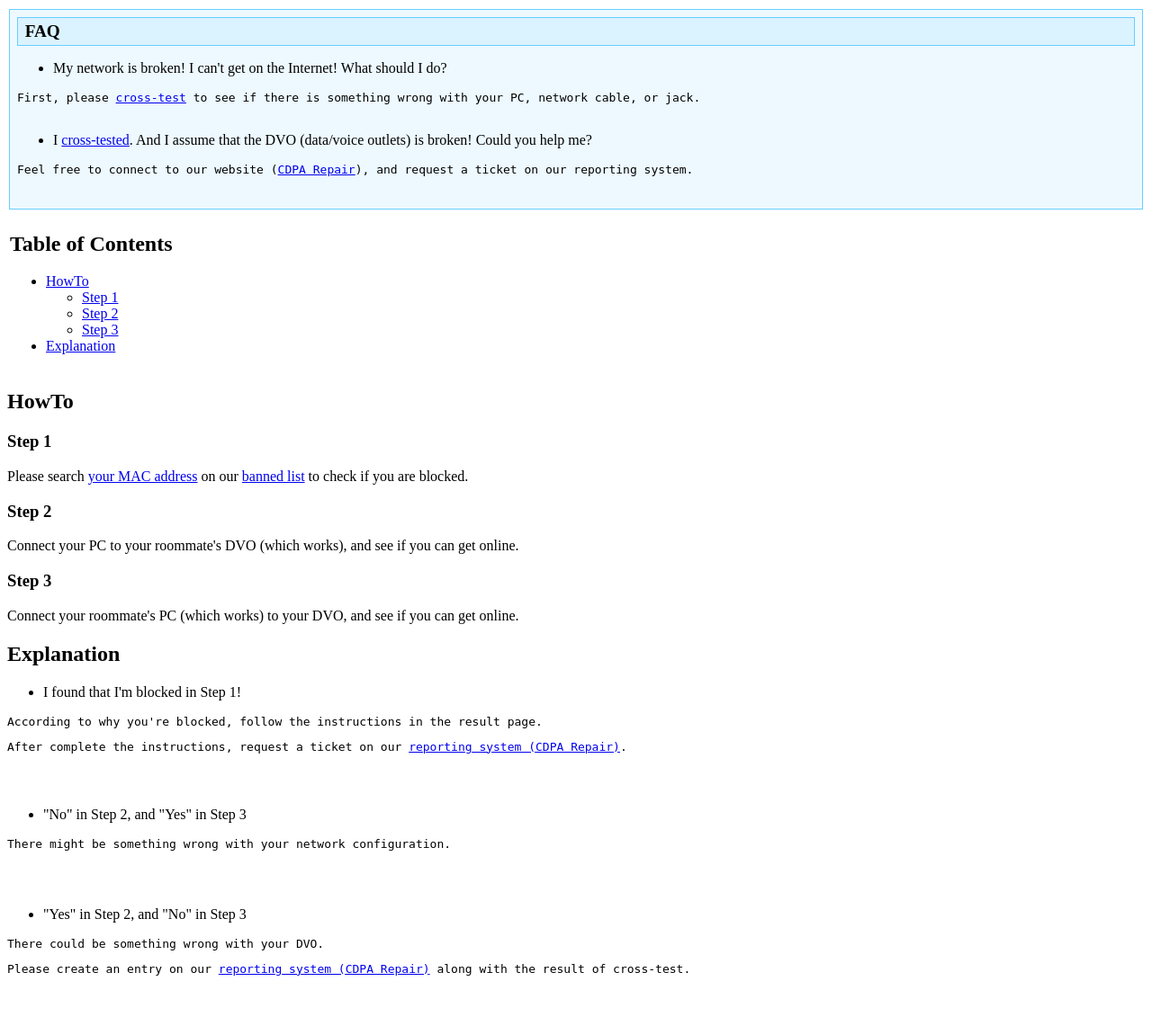
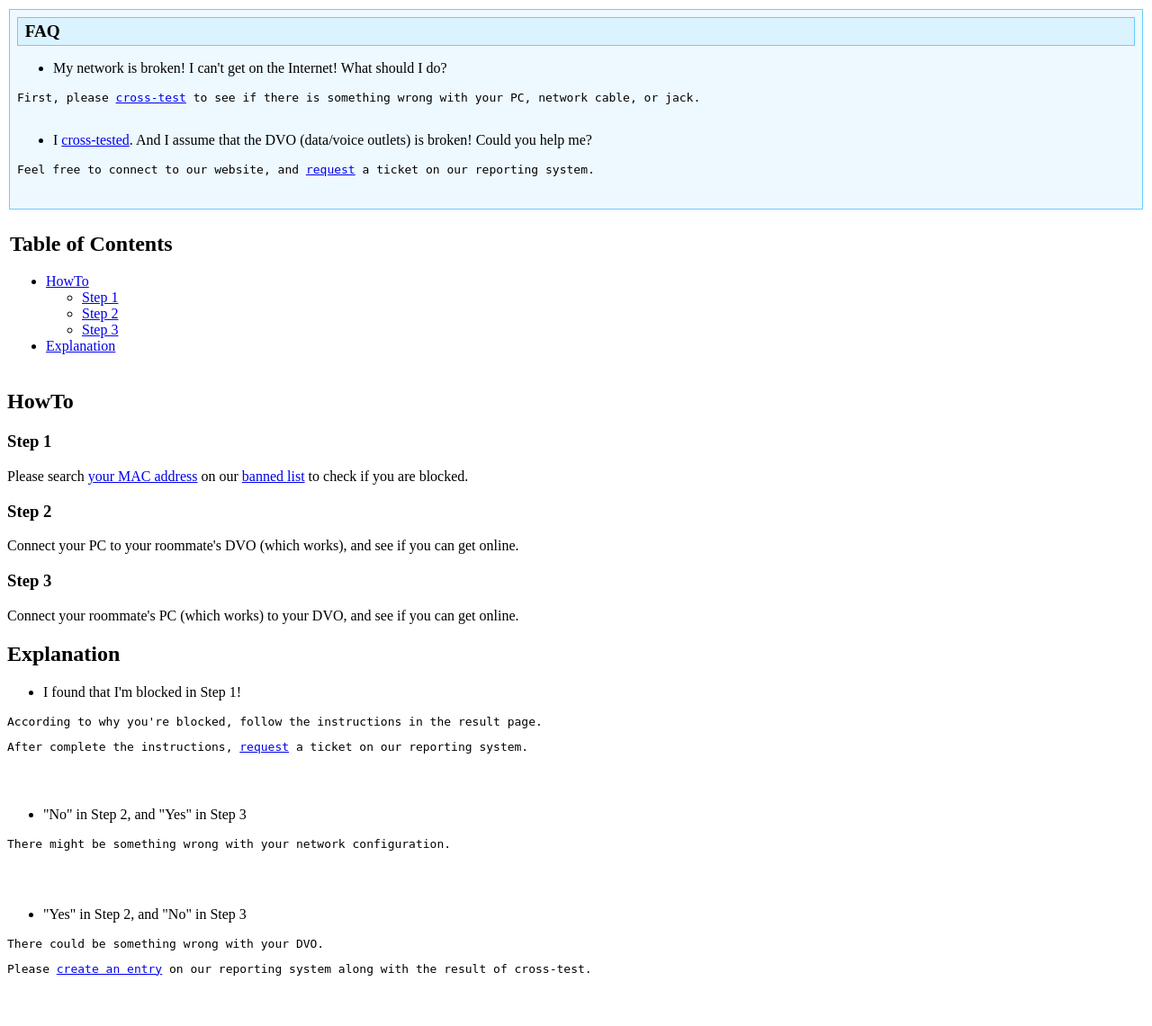
Before and after one commit to harunanase/CDPA_Repair_System, a Flask app: page /en_trouble_shooting.html in a window 1280 px wide. Shown: the whole page at 90% size. Run offline with Flask 2, Linux system fonts and the light colour scheme.

Commit message:
update en_trouble_shooting links

```diff
--- a/app/templates/en_trouble_shooting.html
+++ b/app/templates/en_trouble_shooting.html
@@ -22,7 +22,7 @@
 		</pre>
 		<ul><li> I <a href="#toc"> cross-tested</a>. And I assume that the DVO (data/voice outlets) is broken! Could you help me?
 		</li></ul>
-		<pre>Feel free to connect to our website (<a href="#" class="external text">CDPA Repair</a>), and request a ticket on our reporting system.
+		<pre>Feel free to connect to our website, and <a href="?action=Repair&lang=en" class="external text" target="_blank">request</a> a ticket on our reporting system.
 		</pre>
 		</td></tr></table>
 		</div>
@@ -52,7 +52,7 @@
 		<h2> <span class="mw-headline" id="Explanation"> Explanation </span></h2>
 		<ul><li> I found that I'm blocked in Step 1!
 		</li></ul>
-		<pre><p>According to why you're blocked, follow the instructions in the result page.</p><p>After complete the instructions, request a ticket on our <a href="#" class="external text">reporting system (CDPA Repair)</a>.</p>
+		<pre><p>According to why you're blocked, follow the instructions in the result page.</p><p>After complete the instructions, <a href="?action=Repair&lang=en" class="external text" target="_blank">request</a> a ticket on our reporting system.</p>
 		</pre>
 		<ul><li> "No" in Step 2, and "Yes" in Step 3
 		</li></ul>
@@ -60,7 +60,7 @@
 		</pre><br/>
 		<ul><li> "Yes" in Step 2, and "No" in Step 3
 		</li></ul>
-		<pre><p>There could be something wrong with your DVO.</p><p>Please create an entry on our <a href="#" class="external text">reporting system (CDPA Repair)</a> along with the result of cross-test.</p>
+		<pre><p>There could be something wrong with your DVO.</p><p>Please <a href="?action=Repair&lang=en" class="external text" target="_blank">create an entry</a> on our reporting system along with the result of cross-test.</p>
 		</pre>
 
 	</body>
```
